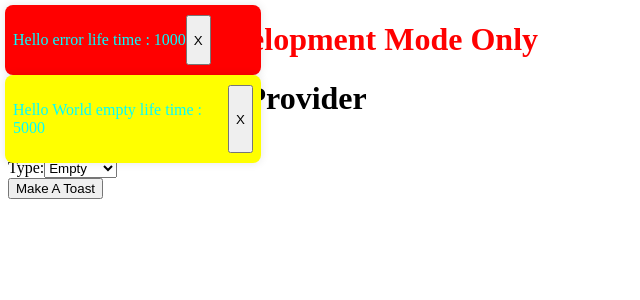
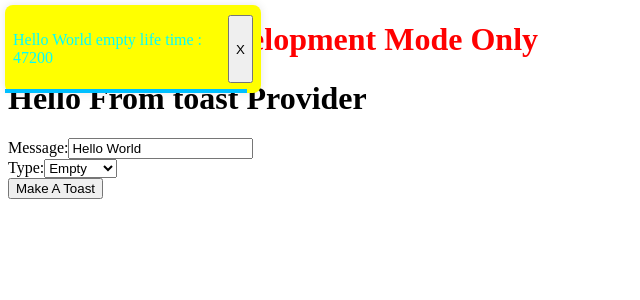
Before and after one commit to 3mmarYasser/react-toast-plus, a React (Vite) app: page / in a window 1280 px wide. Both pictures are taken after a click on the button "Make A Toast". Shown: the top 300 px of the page, without its empty margins (0-640 px from the left). Built offline with nearby package versions, Linux system fonts and the light colour scheme.

Commit message:
Controller & AutoClose

```diff
--- a/dev/App.tsx
+++ b/dev/App.tsx
@@ -23,13 +23,11 @@ const App: FunctionComponent = () => {
 
     function handleSubmit(event: React.FormEvent<HTMLFormElement>) {
         event.preventDefault();
-        addToast(formData.msg , formData.type ,{
+       const {id} = addToast(formData.msg , formData.type ,{
             className: 'custom-toast',
+            lifetime: 50000,
         } );
-        addToast.error("Hello" ,{
-
-
-        })
+       console.log(id);
     }
 
   return (<>
--- a/package.json
+++ b/package.json
@@ -22,7 +22,7 @@
     "build": "tsc -b && vite build",
     "lint": "eslint .",
     "prepublish": "npm run build",
-    "dev": "vite"
+    "dev": "vite --host --port 3000"
   },
   "dependencies": {
     "react": "^18.3.1",
--- a/src/components/ToastContainer/ToastContainer.component.tsx
+++ b/src/components/ToastContainer/ToastContainer.component.tsx
@@ -10,10 +10,7 @@ const ToastContainer: FunctionComponent<ToastContainerProps> = ({children , clas
       <div className={classNames("react-toast-plus" , className)} style={{
           position: 'fixed',
           zIndex: 9999,
-          top: 5,
-          left: 5,
-          right: 5,
-          bottom: 5,
+          inset: 5,
           pointerEvents: 'none',
           ...style
       }}>
--- a/src/components/Toaster/Toaster.component.tsx
+++ b/src/components/Toaster/Toaster.component.tsx
@@ -1,41 +1,60 @@
-import {FunctionComponent} from 'react';
+import {FunctionComponent, useEffect, useState} from 'react';
 import {ToastProps} from "../../types/Toast.types.ts";
 
-type Props = ToastProps;
-
-const ToasterComponent: FunctionComponent<Props> = ({id  ,message ,onClose ,type = 'info' ,options ={}}) => {
+const ToasterComponent: FunctionComponent<ToastProps> = ({id  ,message ,onClose ,type = 'info' ,options ={} ,remainingTime}) => {
     const {
         className ,
         style ,
         // autoClose ,
         lifetime ,
+
     } = options;
+    const [remaining, setRemaining] = useState<number>(remainingTime || lifetime ||0);
 
-    // useEffect(() => {
-    //     if (autoClose) {
-    //         const timer = setTimeout(() => {
-    //             onClose(id);
-    //         }, lifetime);
-    //
-    //         return () => clearTimeout(timer);
-    //     }
-    // }, [id, onClose, autoClose, lifetime]);
+    useEffect(() => {
+        if(remainingTime){
+            const interval = setInterval(() => {
+                const timeLeft = remainingTime();
+                setRemaining(timeLeft);
+                console.log(`${id}_${message} time left : ${timeLeft}`);
+                // If time left is 0, close the toast
+                if (timeLeft <= 0) {
+                    clearInterval(interval);
+                    onClose(id);
+                }
+            }, 100); // Update every 100ms for smoother animation
 
+            // Cleanup the interval when the component unmounts
+            return () => clearInterval(interval);
+        }
+    }, [id, onClose, remainingTime]);
+
+    const progressPercentage = lifetime ? (remaining / lifetime) * 100 : 100;
   return (
       <div className={className} style={{
           display: 'flex',
-          background:"white",
-          color:"black",
-          willChange:"transform",
-          boxShadow:"0 0 10px rgba(0,0,0,0.1)",
-          maxWidth:"15rem",
-          pointerEvents:"auto",
-          padding:"10px 8px",
-          borderRadius:"8px",
+          background: "white",
+          color: "black",
+          willChange: "transform",
+          boxShadow: "0 0 10px rgba(0,0,0,0.1)",
+          maxWidth: "15rem",
+          pointerEvents: "auto",
+          padding: "10px 8px",
+          borderRadius: "8px",
           ...style,
       }}>
-          <p>{message} {type} life time : {lifetime}</p>
-           <button onClick={() => onClose(id)}>X</button>
+          <p>{message} {type} life time : {remaining}</p>
+          <button onClick={() => onClose(id)}>X</button>
+          <div
+              style={{
+                  position: 'absolute',
+                  bottom: 0,
+                  left: 0,
+                  height: '4px',
+                  backgroundColor: '#00bfff',  // Customize color
+                  width: `${progressPercentage}%`,
+              }}
+          />
       </div>
   );
 };
--- a/src/core/context/ToastProvider/ToastProvider.context.tsx
+++ b/src/core/context/ToastProvider/ToastProvider.context.tsx
@@ -1,4 +1,4 @@
-import  {FunctionComponent, createContext, useReducer} from 'react';
+import {FunctionComponent, createContext, useReducer} from 'react';
 import {ToastContextType, ToastOptions, ToastProviderProps, ToastType} from "../../../types/Toast.types.ts";
 import ToastContainer from "../../../components/ToastContainer/ToastContainer.component.tsx";
 import {createPortal} from "react-dom";
@@ -6,6 +6,7 @@ import {toastReducer} from "../../store/toast.store.ts";
 import Toaster from "../../../components/Toaster/Toaster.component.tsx";
 import {TOAST_DEFAULT_OPTIONS} from "../../config/config.ts";
 import {mergeOptions} from "../../../utils/mergeOptions.helper.ts";
+import ToastController from "../../controller/Toast.controller.tsx";
 
 
 export const ToastContext = createContext<ToastContextType |undefined>(undefined);
@@ -45,8 +46,10 @@ const ToastProvider: FunctionComponent<ToastProviderProps> = ({children ,contain
                     typeSpecificOptions,               // Type-specific options (success, error, etc.)
                     options                            // Toast-specific options
                 );
-                console.log(mergedOptions);
-                return (<ToastComponent key={toast.id} options={mergedOptions}  {...rest} />)
+
+                return (<ToastController key={toast.id} toastContextProps={{...rest , options:mergedOptions}}>
+                    {ToastComponent}
+                </ToastController>)
               })}
             </ContainerComponent>
             ,portalSelector  )}
--- /dev/null
+++ b/src/core/controller/Toast.controller.tsx
@@ -0,0 +1,17 @@
+import {FunctionComponent, useEffect} from 'react';
+import {ToastControllerProps} from "react-toast-plus";
+import {useAutoClose} from "../hooks/useAutoClose.hook.ts";
+
+
+const ToastController: FunctionComponent<ToastControllerProps>= ({children:Children , toastContextProps}) => {
+  const autoClose = useAutoClose(toastContextProps.id);
+  useEffect(() => {
+    if (toastContextProps.options?.autoClose && toastContextProps.options?.lifetime) {
+      autoClose.start(toastContextProps.options.lifetime, toastContextProps.onClose);
+    }
+  }, [autoClose.start, toastContextProps.onClose, toastContextProps.options?.autoClose, toastContextProps.options?.lifetime]);
+
+  return (<Children {...toastContextProps} {...autoClose} />);
+};
+
+export default ToastController;
--- /dev/null
+++ b/src/core/hooks/useAutoClose.hook.ts
@@ -0,0 +1,64 @@
+import {AutoCloseHandler, ToastProps} from "react-toast-plus";
+import {useCallback} from "react";
+
+export const useAutoClose = (id:ToastProps["id"]): AutoCloseHandler => {
+    let timeoutId: NodeJS.Timeout | null = null;
+    let startTime: number = 0;
+    let remaining: number = 0;
+    let running: boolean = false;
+
+    const start:AutoCloseHandler["start"] = (duration, onEnd) => {
+        running = true;
+        startTime = Date.now();
+        remaining = duration;
+
+        timeoutId = setTimeout(() => {
+            running = false;
+            onEnd(id);
+        }, remaining);
+    };
+
+    const pause = () => {
+        if (running && timeoutId) {
+            clearTimeout(timeoutId);
+            remaining -= Date.now() - startTime;
+            running = false;
+        }
+    };
+
+    const resume = () => {
+        if (!running && remaining > 0) {
+            startTime = Date.now();
+            timeoutId = setTimeout(() => {
+                running = false;
+                remaining = 0;
+            }, remaining);
+            running = true;
+        }
+    };
+
+    const clear = () => {
+        if (timeoutId) {
+            clearTimeout(timeoutId);
+            running = false;
+        }
+    };
+
+    const remainingTime = useCallback(() => {
+        if (running) {
+            return remaining - (Date.now() - startTime);
+        }
+        return remaining;
+    },[running, remaining, startTime]);
+
+    const isRunning = () => running;
+
+    return {
+        start,
+        pause,
+        resume,
+        clear,
+        remainingTime,
+        isRunning,
+    };
+};
--- a/src/types/Toast.types.ts
+++ b/src/types/Toast.types.ts
@@ -21,7 +21,7 @@ interface ToastOptions {
 }
 type ToastType = 'success' | 'error' | 'warning' | 'info' |'empty';
 
-interface ToastProps {
+interface ToastContextProps{
     id: string;
     message: string;
     onClose: (id: string) => void;
@@ -29,8 +29,20 @@ interface ToastProps {
     options?: ToastOptions;
 
 }
+interface AutoCloseHandler {
+    start: (duration: number, onEnd: ToastContextProps["onClose"]) => void;
+    pause: () => void;
+    resume: () => void;
+    clear: () => void;
+    remainingTime: () => number;
+    isRunning: () => boolean;
+}
+
+interface ToastProps extends ToastContextProps, Partial<AutoCloseHandler>{
+
+}
 interface State {
-    toasts: ToastProps[];
+    toasts: ToastContextProps[];
 }
 export enum ActionTypes {
     ADD_TOAST = 'ADD_TOAST',
@@ -40,9 +52,9 @@ export enum ActionTypes {
 }
 
 type Action =
-    | { type: ActionTypes.ADD_TOAST; toast: ToastProps }
-    | { type: ActionTypes.REMOVE_TOAST; id: ToastProps["id"] }
-    | { type: ActionTypes.UPDATE_TOAST; toast: Partial<ToastProps> & Pick<ToastProps, "id"> }
+    | { type: ActionTypes.ADD_TOAST; toast: ToastContextProps }
+    | { type: ActionTypes.REMOVE_TOAST; id: ToastContextProps["id"] }
+    | { type: ActionTypes.UPDATE_TOAST; toast: Partial<ToastContextProps> & Pick<ToastContextProps, "id"> }
     | { type: ActionTypes.REMOVE_ALL_TOASTS };
 
 type Dispatch = React.Dispatch<Action>;
@@ -89,4 +101,14 @@ interface ToastProviderProps{
     toastOptions?:MainToastOptions;
 }
 
-export type { ToastProps ,ToastType,ToastOptions, ToastContextType  , Action ,State , Dispatch , Placement ,ToastProviderProps , ToastContainerProps ,containerOptions} ;
+interface ToastControllerProps {
+    children: React.ElementType<ToastProps>;
+    toastContextProps:ToastContextProps;
+}
+
+export type
+{
+    ToastContextProps ,ToastType,ToastOptions, ToastContextType  ,
+    Action ,State , Dispatch , Placement ,ToastProviderProps ,
+    ToastContainerProps ,containerOptions ,AutoCloseHandler ,ToastProps , ToastControllerProps
+} ;
--- a/src/utils/generateId.helper.ts
+++ b/src/utils/generateId.helper.ts
@@ -1,3 +1,3 @@
-import {ToastProps} from "../types/Toast.types.ts";
+import {ToastContextProps} from "../types/Toast.types.ts";
 
-export const generateId = ():ToastProps['id'] => `${Date.now()}-${Math.random().toString(36).slice(2, 11)}`;
+export const generateId = ():ToastContextProps['id'] => `${Date.now()}-${Math.random().toString(36).slice(2, 11)}`;
```
Also changed, not shown: src/core/hooks/useToast.hook.ts (+8 -6 lines).
